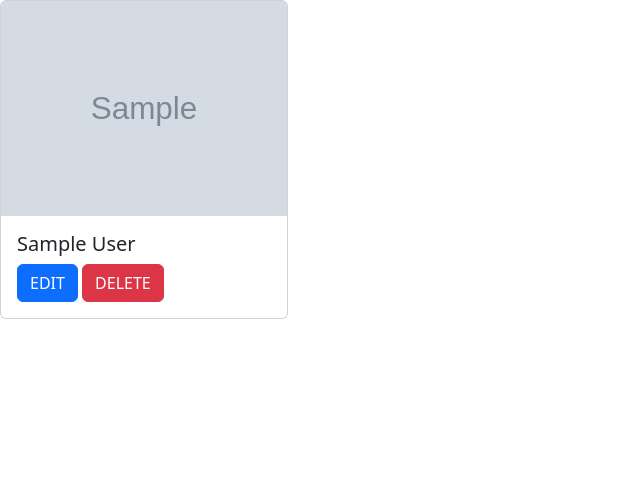
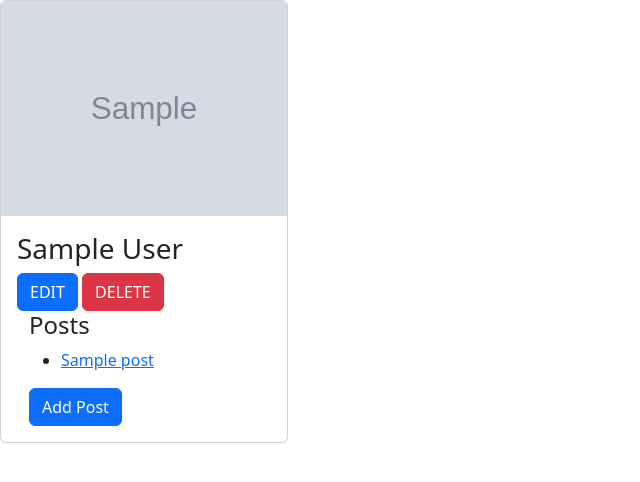
Before and after one commit to jat22/flask-blogly, a Flask app: page /users/1 in a window 1280 px wide. Shown: the top 482 px of the page, without its empty margins (0-640 px from the left). Run offline with Flask 3, Linux system fonts and the light colour scheme; tables that the repository leaves empty hold one stand-in row (values such as "Sample post"); grey boxes marked "Sample" are stand-in pictures.

Commit message:
blog-post routes add

```diff
--- a/app.py
+++ b/app.py
@@ -1,7 +1,7 @@
 """Blogly application."""
 
 from flask import Flask, redirect, render_template, request
-from models import db, connect_db, User
+from models import db, connect_db, User, Post
 import pdb
 
 
@@ -46,7 +46,12 @@ def add_user():
 @app.route('/users/<int:user_id>')
 def show_user(user_id):
 	user = User.query.get_or_404(user_id)
-	return render_template('user_info.html', user=user)
+	posts = Post.query.all()
+	user_posts = []
+	for post in posts:
+		if post.author_id == user.id:
+			user_posts.append(post)
+	return render_template('user_info.html', user=user, posts=user_posts)
 
 @app.route('/users/<int:user_id>/edit')
 def show_edit(user_id):
@@ -70,3 +75,52 @@ def delete_user(user_id):
 	User.query.filter_by(id=user_id).delete()
 	db.session.commit()
 	return redirect('/users')
+
+@app.route('/users/<int:user_id>/posts/new')
+def new_post_form(user_id):
+	user = User.query.get(user_id)
+	return render_template('add-post.html', user=user)
+
+
+@app.route('/users/<int:user_id>/posts/new', methods=['POST'])
+def add_new_post(user_id):
+	title = request.form['title']
+	content = request.form['post-content']
+
+	post = Post(title=title, content=content, author_id=user_id)
+	db.session.add(post)
+	db.session.commit()
+
+	return redirect(f"/users/{user_id}")
+
+@app.route('/posts/<int:post_id>')
+def show_post(post_id):
+	post = Post.query.get(post_id)
+	user = User.query.get(post.author_id)
+	return render_template('post.html', post=post, user=user)
+
+@app.route('/posts/<int:post_id>/edit')
+def show_edit_post(post_id):
+	post = Post.query.get_or_404(post_id)
+	print(post)
+	return render_template('edit-post.html', post=post)
+
+@app.route('/posts/<int:post_id>/edit', methods=['POST'])
+def edit_post(post_id):
+	post = Post.query.get_or_404(post_id)
+	user_id = post.author_id
+
+	post.title = request.form['title']
+	post.content = request.form['post-content']
+
+	db.session.commit()
+
+	return redirect(f"/users/{user_id}")
+
+@app.route('/posts/<int:post_id>/delete', methods=['POST'])
+def delete_post(post_id):
+	post = Post.query.get(post_id)
+	user_id = post.author_id
+	Post.query.filter_by(id=post_id).delete()
+	db.session.commit()
+	return redirect(f"/users/{user_id}")
--- a/templates/new-user-form.html
+++ b/templates/new-user-form.html
@@ -3,6 +3,7 @@
 {% block title %}Add New User{% endblock %}
 
 {% block contents%}
+<div class="container">
 	<form action='/users/new' method="POST">
 		<div class="mb-3">
 			<label for="first-name" class="form-label">First Name:</label>
@@ -18,4 +19,5 @@
 		</div>
 		<button type="submit" class="btn btn-primary">Submit</button>
 	</form>
+</div>
 {% endblock%}
--- a/templates/user_info.html
+++ b/templates/user_info.html
@@ -7,13 +7,24 @@
 <div class="card" style="width: 18rem;">
 	<img class="card-img-top" src="{{user.image_url}}" alt="Card image cap">
 	<div class="card-body">
-	  <h5 class="card-title">{{user.first_name}} {{user.last_name}}</h5>
-	  <form>
-		<button class="btn btn-primary btn-small" formaction="/users/{{user.id}}/edit" formmethod="GET">EDIT</button>
-		<button class="btn btn-danger btn-small" formaction="/users/{{user.id}}/delete" formmethod="POST">DELETE</button>
-	  </form>
+	  	<h3 class="card-title">{{user.first_name}} {{user.last_name}}</h5>
+	  	<form>
+			<button class="btn btn-primary btn-small" formaction="/users/{{user.id}}/edit" formmethod="GET">EDIT</button>
+			<button class="btn btn-danger btn-small" formaction="/users/{{user.id}}/delete" formmethod="POST">DELETE</button>
+		</form>
+		<div class="container">
+			<h4>Posts</h6>
+			<ul>
+				{% for post in posts %}
+						<li><a href="/posts/{{post.id}}">{{post.title}}</a></li>
+				{% endfor %}
+			</ul>
+			<form action="/users/{{user.id}}/posts/new">
+				<button class="btn btn-small btn-primary">Add Post</button>
+			</form>
+		</div>
 	</div>
-  </div>
+</div>
 
 {% endblock %}
 
```
Also changed, not shown: models.py (+22 -0 lines), templates/add-post.html (added, +20 -0 lines), templates/edit-post.html (added, +19 -0 lines), templates/post.html (added, +24 -0 lines), test_app.py (line endings or trailing spaces). Lines whose indentation alone changed are shown as unchanged.
